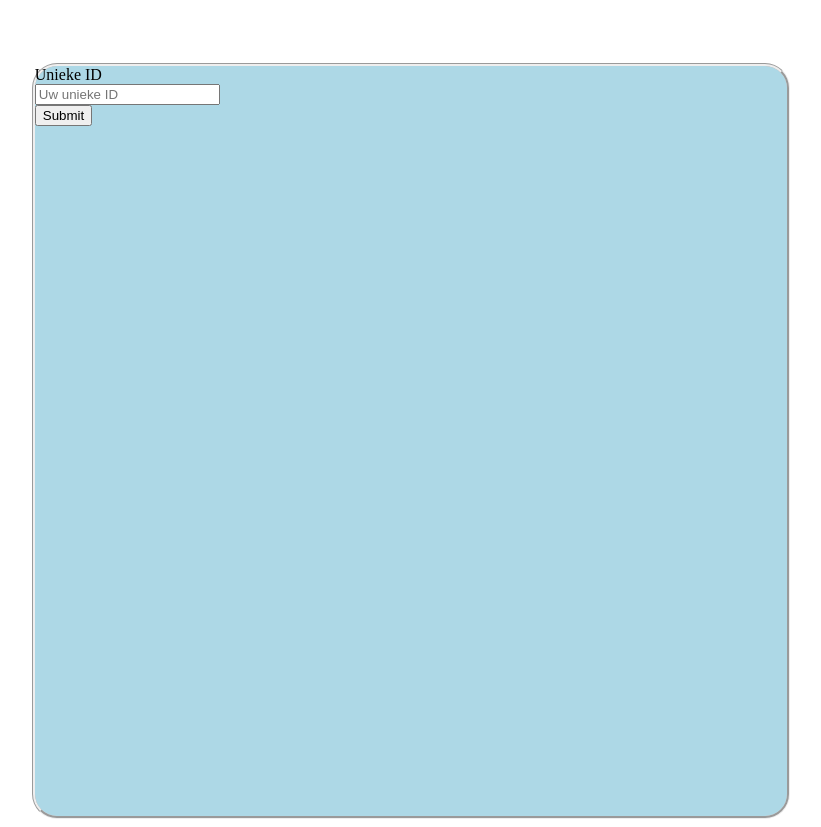
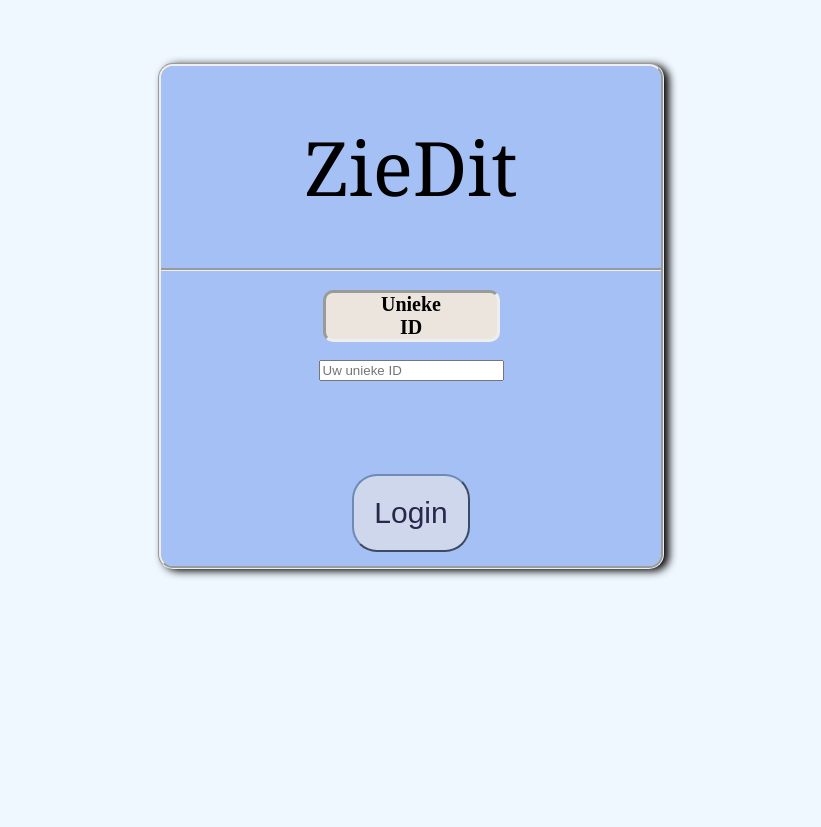
Before and after one commit to LGZUYD/Casus_flask, a Flask app: page /inloggen in a window 1280 px wide. Shown: the whole page, without its empty margins (229-1050 px from the left). After the commit the page ends 578 px from the top, so only its background shows below. Run offline with Flask 3, Linux system fonts and the light colour scheme.

Commit message:
Registratie templates

```diff
--- a/app.py
+++ b/app.py
@@ -66,7 +66,7 @@ def log_uit():
 @app.route("/home")
 def gebruiker_home():
 
-    if "unieke_ID" not in session or session["unieke_ID"] != request.args.get("unieke_ID"):
+    if "unieke_ID" not in session and session["unieke_ID"] != request.args.get("unieke_ID"):
             return render_template("toegang_geweigerd.html")
 
     else:
--- a/static/css/base.css
+++ b/static/css/base.css
@@ -1,18 +1,58 @@
-#container{
-    display: flex;
-    flex-direction: row;
-    flex-wrap: wrap;
-    justify-content: flex-start;
-    background-color: lightblue;
-    border-style: groove;
-    border-radius: 25px;
-    margin-left: 20%;
-    margin-right: 20%;
-    margin-top: 5%;
-    height: 750px;
+html, body{
+    margin:0;
+    padding: 0;
 
 }
 
-#body{
-    background-color: rgb(255, 255, 255);
+#header{
+    font-family: sans-serif;
+    width: 100%;
+    height: 20%;
+    text-align: center;
+    font-size: 80px;
+    padding:5%;
+    background-color: rgb(231, 227, 227);
 }
+
+#navAndContent-container{
+    width:100%;
+    display:grid;
+    grid-template-columns: 20% 80%;
+
+}
+
+#navbar-container{
+    display: flex;
+    flex-direction: column;
+    height: 100vh;
+    background-color: black;
+    width:fit-content
+}
+
+
+#navbar {
+    display: flex;
+    flex-direction: column;
+    /* justify-content: space-around; */
+    list-style-type: none;
+    margin:0;
+    padding: 0;
+    width: 200px;
+    height: 100%;
+
+}
+
+.navbar-button{
+    font-family: sans-serif;
+    text-align: center;
+    font-size: larger;
+    background-color: rgb(164, 161, 161);
+    margin-top:5px;
+    height: 75px;
+    border-radius: 10px;
+
+}
+
+.navbar-button:hover{
+    background-color: rebeccapurple;
+}
--- /dev/null
+++ b/static/css/base_registratie.css
@@ -0,0 +1,53 @@
+html, body{
+    background-color: aliceblue;
+}
+
+#container{
+    display: flex;
+    flex-direction: column;
+    justify-content: space-between;
+    /* justify-content:flex-start; */
+    align-items: center;
+    background-color: #a4c0f5;
+    border-style: groove;
+    border-radius: 15px;
+    margin-left:30%;
+    margin-right: 30%;
+    margin-top: 5%;
+    height: 500px;
+    overflow:hidden;
+    box-shadow:5px 2px 8px;
+
+}
+
+#ZieDit{
+width: 100%;
+padding: 10%;
+ font-size: 75px;
+ font-family: Georgia, 'Times New Roman', Times, serif;
+ text-align: center;
+ border-bottom: groove;
+ border-radius: 10px;
+
+}
+
+.buttons{
+    background-color: #ced7eb;
+    border-style: outset;
+    border-color: #6F8AB7;
+    border-radius: 25px;
+    color: #29274C;
+    padding: 20px 20px ;
+    /* margin-left:auto;
+    margin-right:auto; */
+    margin-bottom:15%;
+    text-align: center;
+    font-family:Arial, Helvetica, sans-serif;
+    font-size: 30px;
+    height: fit-content;
+
+}
+
+.buttons:hover{
+    background-color:#FBFBFB;
+}
--- /dev/null
+++ b/static/css/inloggen.css
@@ -0,0 +1,25 @@
+#login_form{
+    display: flex;
+    flex-direction: column;
+    align-items: center;
+    justify-content: space-evenly;
+
+}
+
+#unieke_id{
+
+text-align: center;
+padding-right: 30%;
+padding-left: 30%;
+margin: 10%;
+border: inset;
+border-radius: 10px;
+    background-color: rgb(235, 229, 222);
+    font-size: 20px;
+}
+
+
+
+#submit-button{
+    margin-top: 50%;
+}
--- a/templates/account_aanmaken_ID_bevestigen.html
+++ b/templates/account_aanmaken_ID_bevestigen.html
@@ -1,4 +1,4 @@
-{% extends 'base.html' %}
+{% extends 'base_registratie.html' %}
 
 {%block css%}
     <link rel="stylesheet" href="/static/css/account_aanmaken_ID_bevestigen.css">
@@ -7,6 +7,6 @@
 {%block content%}
 
         <div id="para">Uw unieke identificatie code is: </div>
-        <div id="para"><b> {{unieke_ID}}</b></div>
-        <div id="para"><a href="/inloggen"><button>Inloggen</button></div>
+        <div id="unieke_id"><b> {{unieke_ID}}</b></div>
+        <div ><a href="/inloggen"><button class="buttons">Inloggen</button></div>
 {%endblock%}
--- a/templates/base.html
+++ b/templates/base.html
@@ -4,13 +4,30 @@
     <meta charset="UTF-8">
     <meta name="viewport" content="width=device-width, initial-scale=1.0">
     <link rel="stylesheet" href="/static/css/base.css">
-    {% block css%}{%endblock%}
-    <title>{% block title%}{%endblock%}</title>
+    {%block css%}{%endblock%}
+    <title>{%block title%}{%endblock%}</title>
 </head>
-<body id="body">
-    <div id="container">
-        {%block content%}
-        {%endblock%}
+<body>
+    <header id="header">ZieDit</header>
+
+    <div id="navAndContent-container">
+        <div id="navbar-container">
+            <ul id="navbar">
+                <a href=home> <li class="navbar-button">Home</li></a>
+                <!-- mist nog <a></a>-->
+                <li class="navbar-button">Parkeerplaats</li>
+
+                <a href=evenementen><li class="navbar-button">Evenementen</li></a>
+
+                <li class="navbar-button" class="beheerder">Bezoekers</li>
+
+                <a href=logout><li class="navbar-button">Log Uit</li></a>
+            </ul>
+        </div>
+        <div id="content-container">
+            {%block content%}
+            {%endblock%}
+        </div>
     </div>
 
 </body>
--- /dev/null
+++ b/templates/base_registratie.html
@@ -0,0 +1,19 @@
+<!DOCTYPE html>
+<html lang="en">
+<head>
+    <meta charset="UTF-8">
+    <meta name="viewport" content="width=device-width, initial-scale=1.0">
+    <link rel="stylesheet" href="/static/css/base_registratie.css">
+    {% block css%}{%endblock%}
+    <title>{% block title%}{%endblock%}</title>
+</head>
+<body id="body">
+
+    <div id="container">
+        <header id="ZieDit">ZieDit</header>
+        {%block content%}
+        {%endblock%}
+    </div>
+
+</body>
+</html>
--- a/templates/evenementen.html
+++ b/templates/evenementen.html
@@ -4,6 +4,10 @@
         {% endblock %}
 
 {%block content%}
+
+        {% if bevoegdheid == "beheerder" %}
+        <a href=evenement_aanmaken><button>Evenement Aanmaken</button></a>
+        {% endif %}
 
         {% for i in range(len)%}
           <div id="event_container">
--- a/templates/index.html
+++ b/templates/index.html
@@ -1,4 +1,4 @@
-{% extends 'base.html' %}
+{% extends 'base_registratie.html' %}
 
         {% block css %}
             <link rel="stylesheet" href="/static/css/index.css">
@@ -10,6 +10,6 @@
         </div>
 
         <div id="account_aanmaken" >
-            <a href=account_aanmaken ><button class="buttons">Account Aanmaken</button></a>
+            <a href=account_aanmaken ><button class="buttons">Account <br> Aanmaken</button></a>
         </div>
         {%endblock%}
--- a/templates/inloggen.html
+++ b/templates/inloggen.html
@@ -1,4 +1,4 @@
-{% extends 'base.html' %}
+{% extends 'base_registratie.html' %}
         {% block css %}
             <link rel="stylesheet" href="/static/css/inloggen.css">
         {% endblock %}
@@ -6,13 +6,12 @@
         {%block content%}
         <form id="login_form" method="POST">
 
-            <div>
-                <label for="unieke_code">Unieke ID</label>
+                <label for="unieke_code" id="unieke_id"><b>Unieke ID</b></label>
                 <div>
                     <input type="text" value="" name="unieke_code" placeholder="Uw unieke ID">
                 </div>
-            </div>
 
-            <input type="submit" value="Submit">
+
+            <input type="submit" value="Login" class="buttons" id="submit-button">
         </form>
         {%endblock%}
--- a/templates/toegang_geweigerd.html
+++ b/templates/toegang_geweigerd.html
@@ -1,4 +1,4 @@
-{% extends 'base.html' %}
+{% extends 'base_registratie.html' %}
 
 {%block content%}
 <p><b>Geen toestemming voor deze pagina.</b></p>
```
Also changed, not shown: static/css/account_aanmaken.css (+8 -1 lines), static/css/account_aanmaken_ID_bevestigen.css (+30 -0 lines), static/css/index.css (+14 -7 lines), templates/account_aanmaken.html (+4 -4 lines), templates/home.html (+0 -12 lines), json/bezoekers.json (line endings or trailing spaces).
